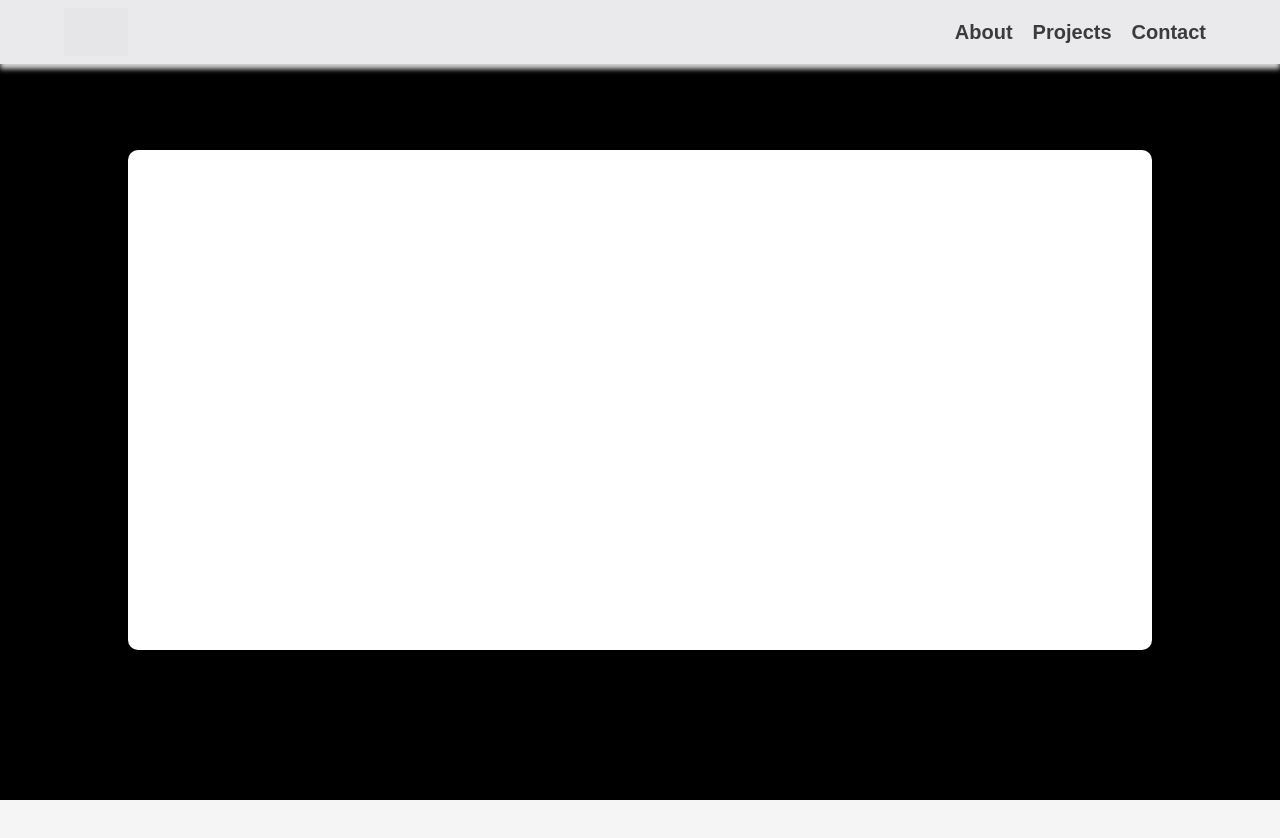
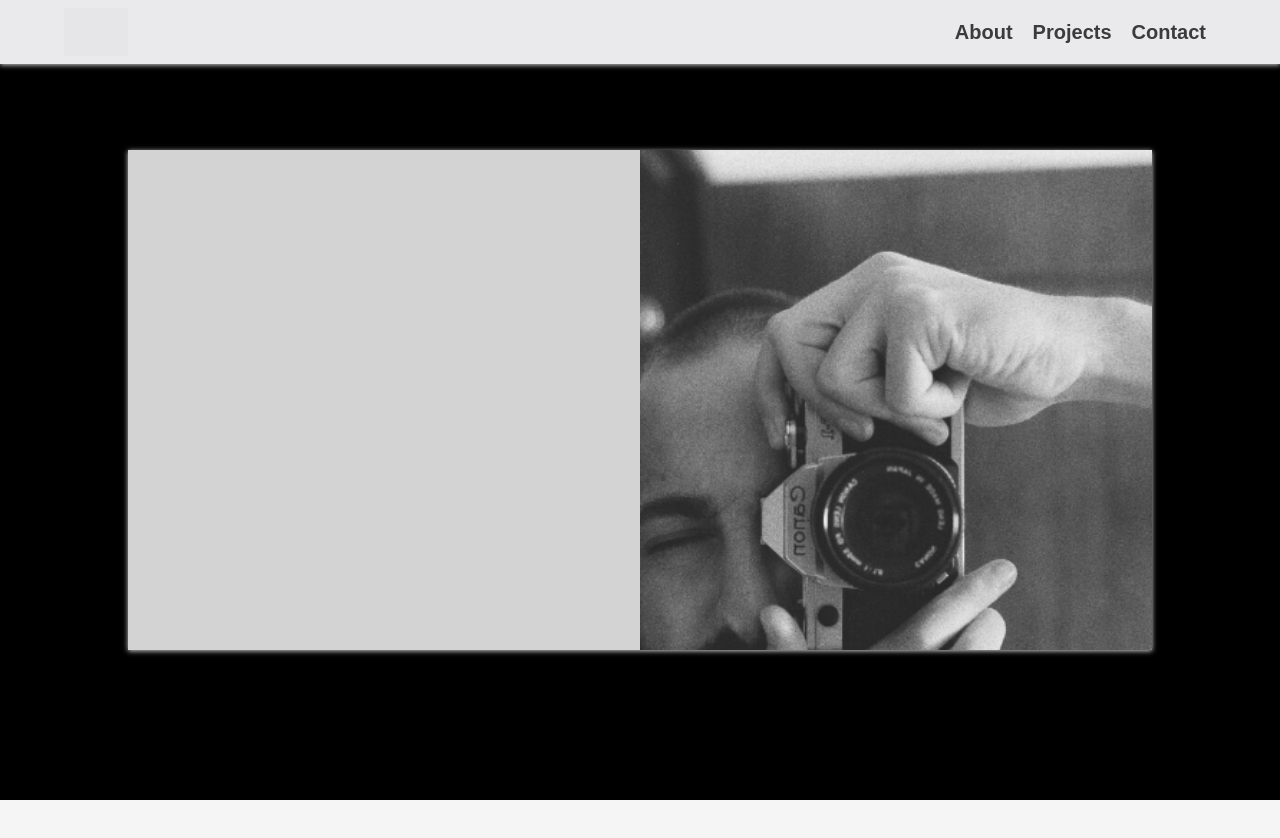
Before and after one commit to gogalego/site, a React (Create React App) app: page / in a window 1280 px wide. Shown: the top 838 px of the page. Built offline with nearby package versions, Linux system fonts and the light colour scheme; grey boxes are pictures that could not be loaded.

Commit message:
Add Image Profile

```diff
--- a/src/App.css
+++ b/src/App.css
@@ -6,7 +6,7 @@
     max-height: "100%";
     overflow: hidden;
     justify-content: space-between;
-    box-shadow: 0px 5px 5px lightgray;
+    box-shadow: 0px 1px 5px lightgray;
 }
 
 .logo-container{
--- a/src/components/Home.tsx
+++ b/src/components/Home.tsx
@@ -1,10 +1,17 @@
 import React from 'react';
 import './home.css';
+import profileImage from '../assets/images/profile.png';
 
 const Home = () => {
   return (
     <div className="home-container">
       <div className="home-profile">
+        <div className='home-profile-description'>
+
+        </div>
+        <div className='home-profile-photo-container'>
+          <img  className='home-profile-photo' src={profileImage} alt="person"/>
+        </div>
       </div>
     </div>
   );
--- a/src/components/home.css
+++ b/src/components/home.css
@@ -11,5 +11,30 @@
     height: 100%;
     width: 100%;
     background-color: white;
-    border-radius: 10px;
+    box-shadow: 0px 1px 5px lightgray;
+    display: inline-flex
 }
+
+
+.home-profile-description{
+    background-color: lightgray;
+    width: 50%;
+    height: 100%;
+}
+
+.home-profile-photo-container{
+    width: 50%;
+    height: 100%;
+    overflow: hidden;
+}
+
+.home-profile-photo{
+    width: 100%;
+    position: relative;
+    transform: scale(1.5);
+    transition: transform 0.75s ease;
+}
+
+.home-profile-photo:hover {
+    transform: scale(1.75);
+}
```
Also changed, not shown: src/assets/images/profile.png (added).
